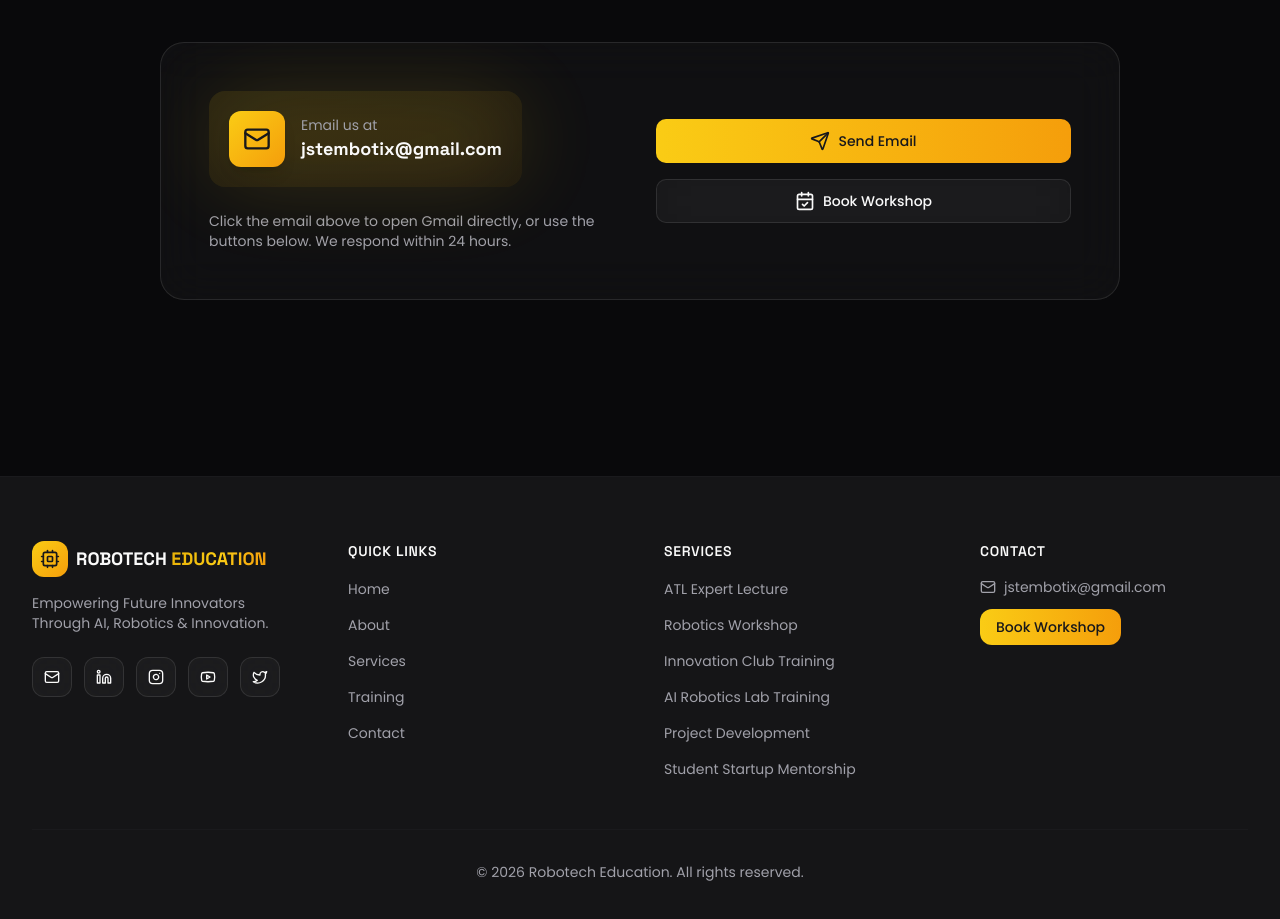
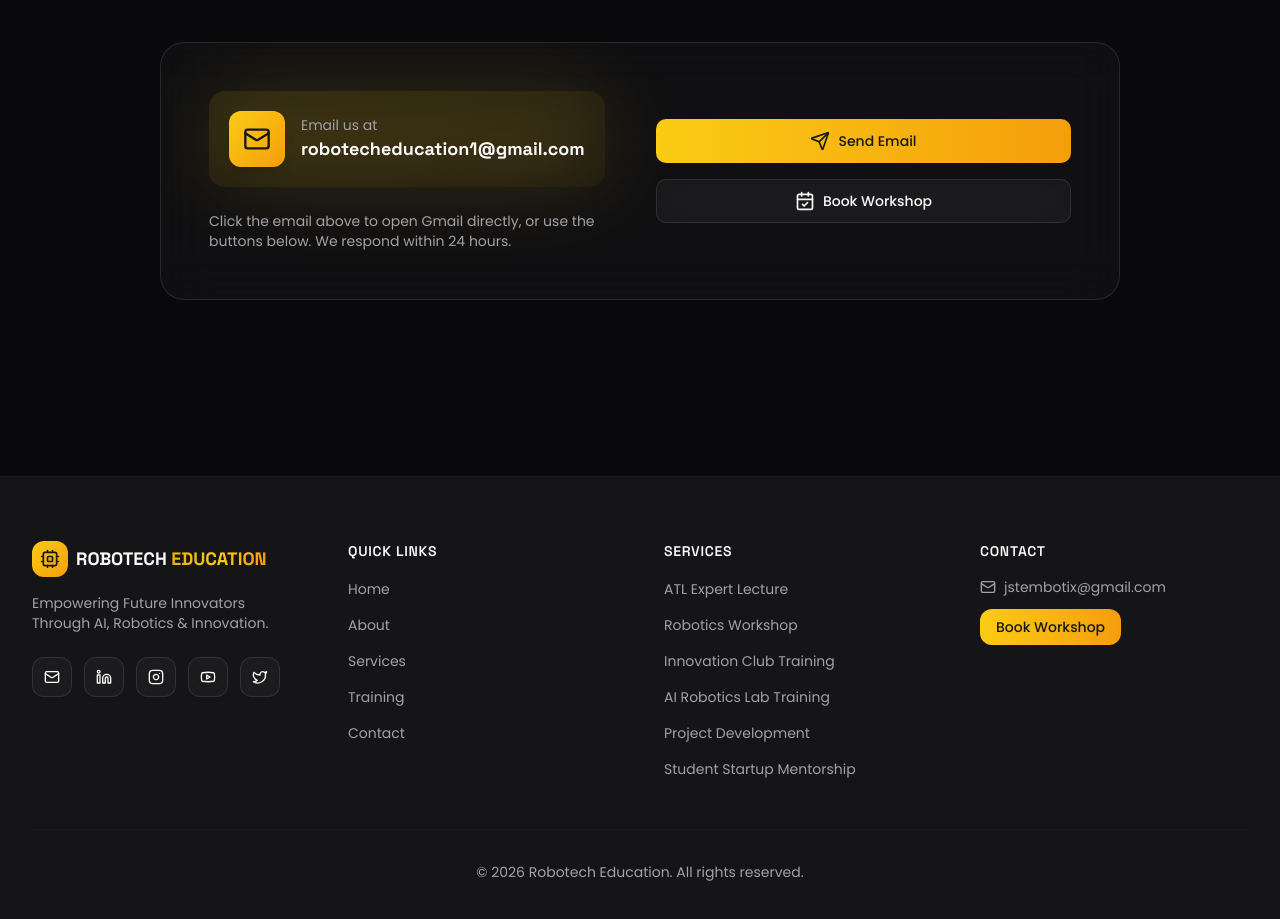
Before and after one commit to jinalpatanwadia/robotechedu, a Next.js app: page / in a window 1280 px wide. Shown: the part 7640-8559 px from the top of the page. Built offline with nearby package versions, Linux system fonts and the light colour scheme.

Commit message:
Update contact-section.tsx

```diff
--- a/components/sections/contact-section.tsx
+++ b/components/sections/contact-section.tsx
@@ -43,7 +43,7 @@ export function ContactSection() {
                   <div>
                     <p className="text-sm text-muted-foreground">Email us at</p>
                     <p className="font-display text-lg font-bold">
-                      jstembotix@gmail.com
+                      robotecheducation1@gmail.com
                     </p>
                   </div>
                 </a>
```
